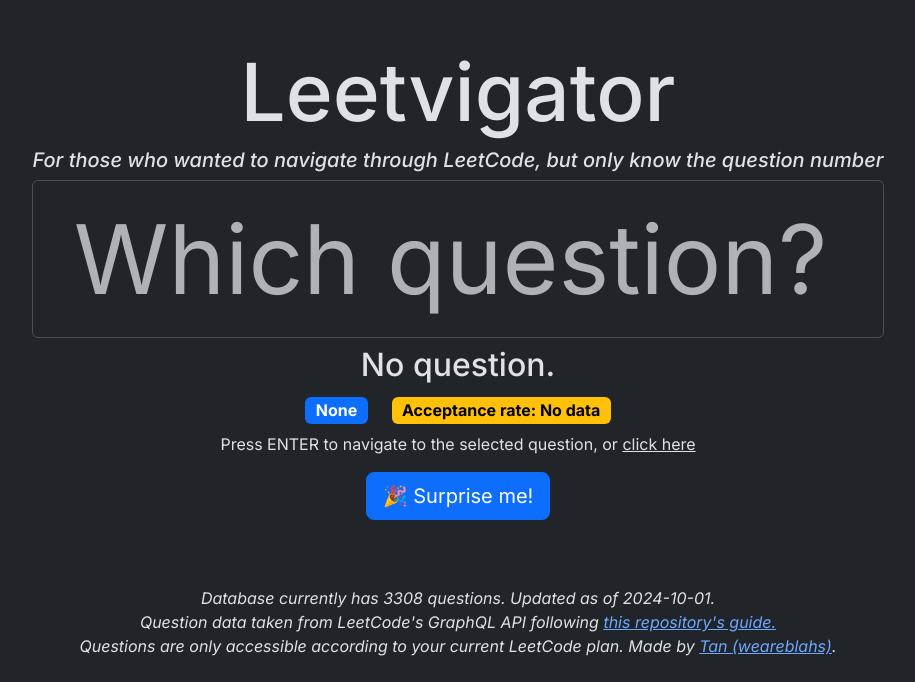
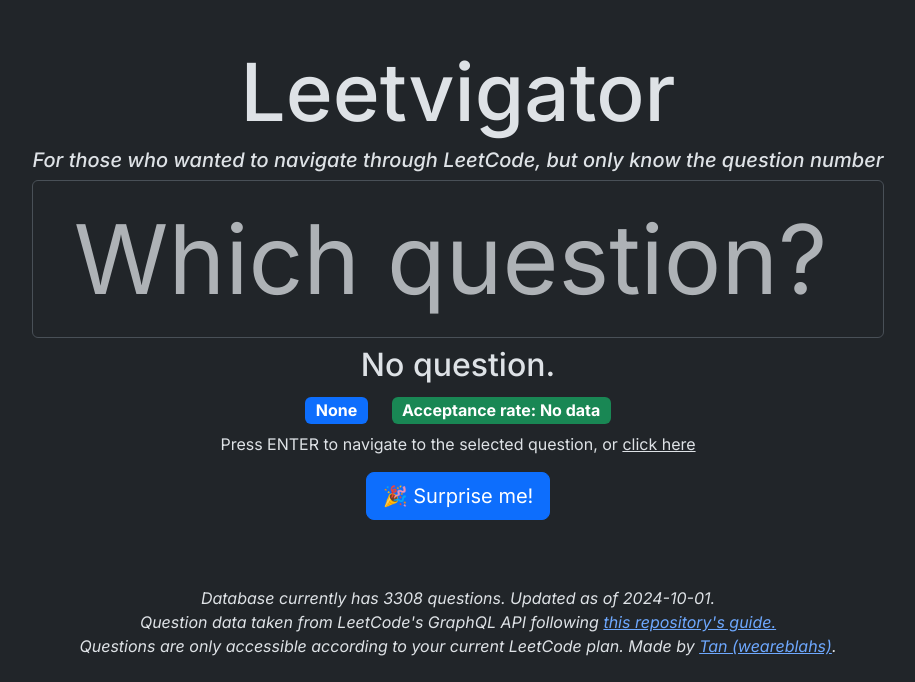
Before and after one commit to weareblahs/leetvigator, a React (Create React App) app: page / in a window 1280 px wide. Shown: the part 118-800 px from the top of the page, without its empty margins (182-1097 px from the left). Built offline with nearby package versions, Linux system fonts and the light colour scheme.

Commit message:
+acceptance rate color setting

```diff
--- a/src/App.js
+++ b/src/App.js
@@ -88,8 +88,8 @@
               </Badge>
               <Badge
                 className="text-center mt-1 mb-2 ms-4"
-                bg="warning"
-                style={{ fontSize: "1em", color: "#000" }}
+                bg="success"
+                style={{ fontSize: "1em" }}
               >
                 Acceptance rate:{" "}
                 {qd.acRate ? `${parseFloat(qd.acRate).toFixed(2)}%` : "No data"}
```
